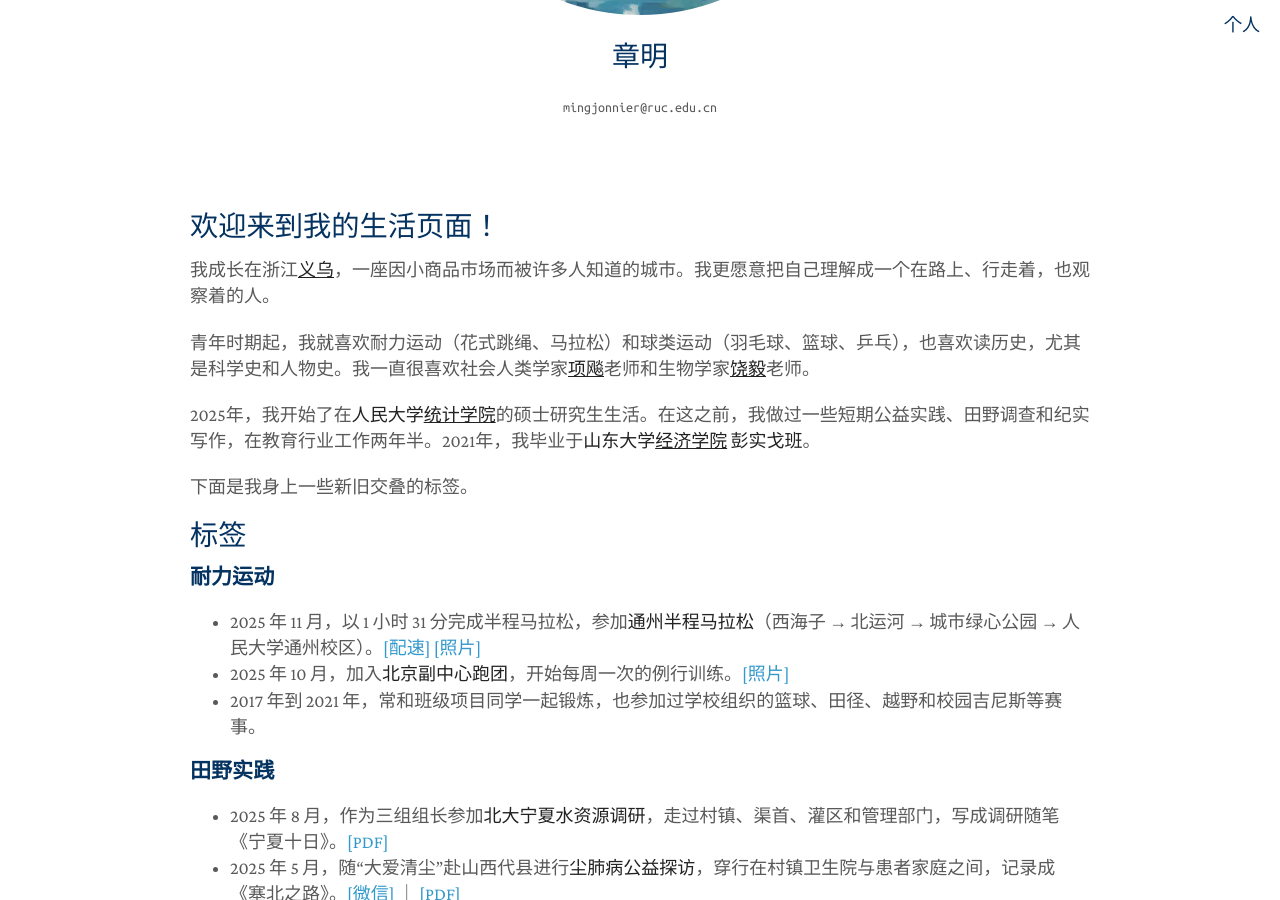
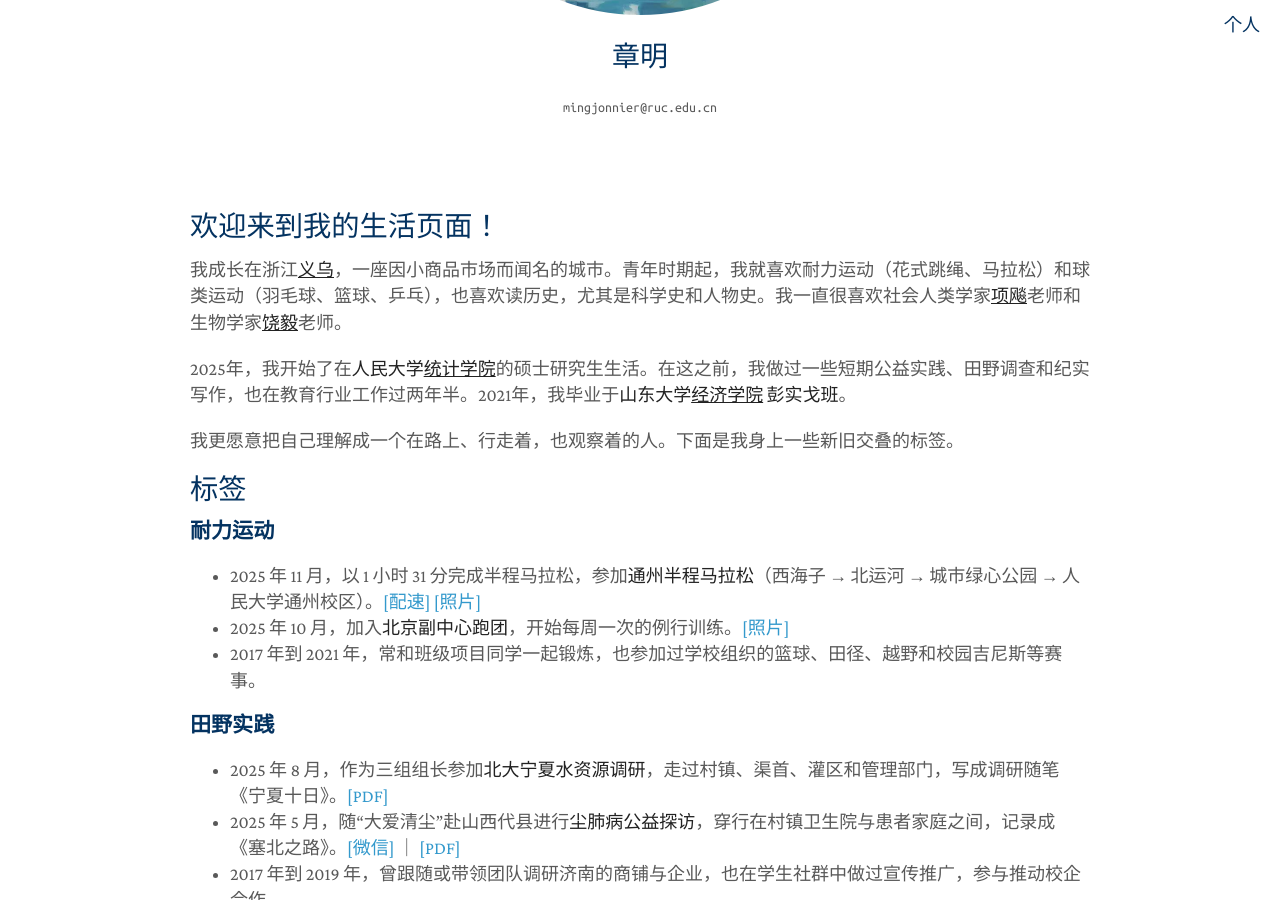
Before and after one commit to zhangming4153/zhangming4153.github.io, a Jekyll site: the page built from cn/index.md, in a window 1280 px wide and 900 px high, scrolled down 480 px. Built offline with Jekyll 4.4.1, drawn with Linux system fonts in a browser that asks for light colours; a style sheet for code colours, icons or effects is not loaded.

Commit message:
Update index.md

```diff
--- a/cn/index.md
+++ b/cn/index.md
@@ -5,13 +5,11 @@ title: 章明
 ---
 ## 欢迎来到我的生活页面！
 
-我成长在浙江<a href="https://en.wikipedia.org/wiki/Yiwu"><strong><u>义乌</u></strong></a>，一座因小商品市场而被许多人知道的城市。我更愿意把自己理解成一个在路上、行走着，也观察着的人。
+我成长在浙江<a href="https://en.wikipedia.org/wiki/Yiwu"><strong><u>义乌</u></strong></a>，一座因小商品市场而闻名的城市。青年时期起，我就喜欢耐力运动（花式跳绳、马拉松）和球类运动（羽毛球、篮球、乒乓），也喜欢读历史，尤其是科学史和人物史。我一直很喜欢社会人类学家<a href="https://baike.baidu.com/item/项飙/23318243"><strong><u>项飚</u></strong></a>老师和生物学家<a href="https://en.wikipedia.org/wiki/Rao_Yi"><strong><u>饶毅</u></strong></a>老师。
 
-青年时期起，我就喜欢耐力运动（花式跳绳、马拉松）和球类运动（羽毛球、篮球、乒乓），也喜欢读历史，尤其是科学史和人物史。我一直很喜欢社会人类学家<a href="https://baike.baidu.com/item/项飙/23318243"><strong><u>项飚</u></strong></a>老师和生物学家<a href="https://en.wikipedia.org/wiki/Rao_Yi"><strong><u>饶毅</u></strong></a>老师。
+2025年，我开始了在**人民大学**<a href="http://stat.ruc.edu.cn"><strong><u>统计学院</u></strong></a>的硕士研究生生活。在这之前，我做过一些短期公益实践、田野调查和纪实写作，也在教育行业工作过两年半。2021年，我毕业于**山东大学**<a href="https://www.econ.sdu.edu.cn"><strong><u>经济学院</u></strong></a> **彭实戈班**。
 
-2025年，我开始了在**人民大学**<a href="http://stat.ruc.edu.cn"><strong><u>统计学院</u></strong></a>的硕士研究生生活。在这之前，我做过一些短期公益实践、田野调查和纪实写作，在教育行业工作两年半。2021年，我毕业于**山东大学**<a href="https://www.econ.sdu.edu.cn"><strong><u>经济学院</u></strong></a> **彭实戈班**。
-
-下面是我身上一些新旧交叠的标签。
+我更愿意把自己理解成一个在路上、行走着，也观察着的人。下面是我身上一些新旧交叠的标签。
 
 ## 标签
 
```
